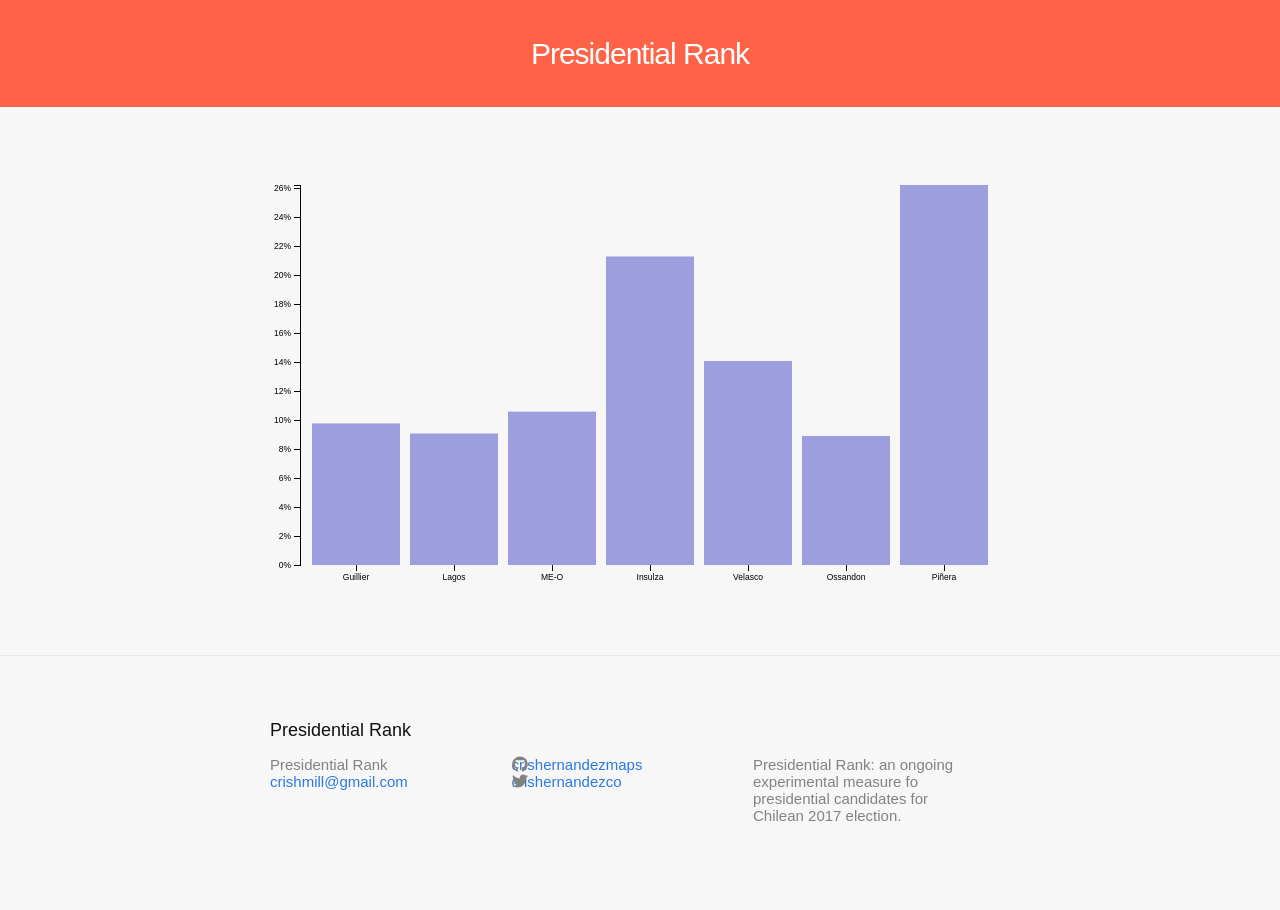
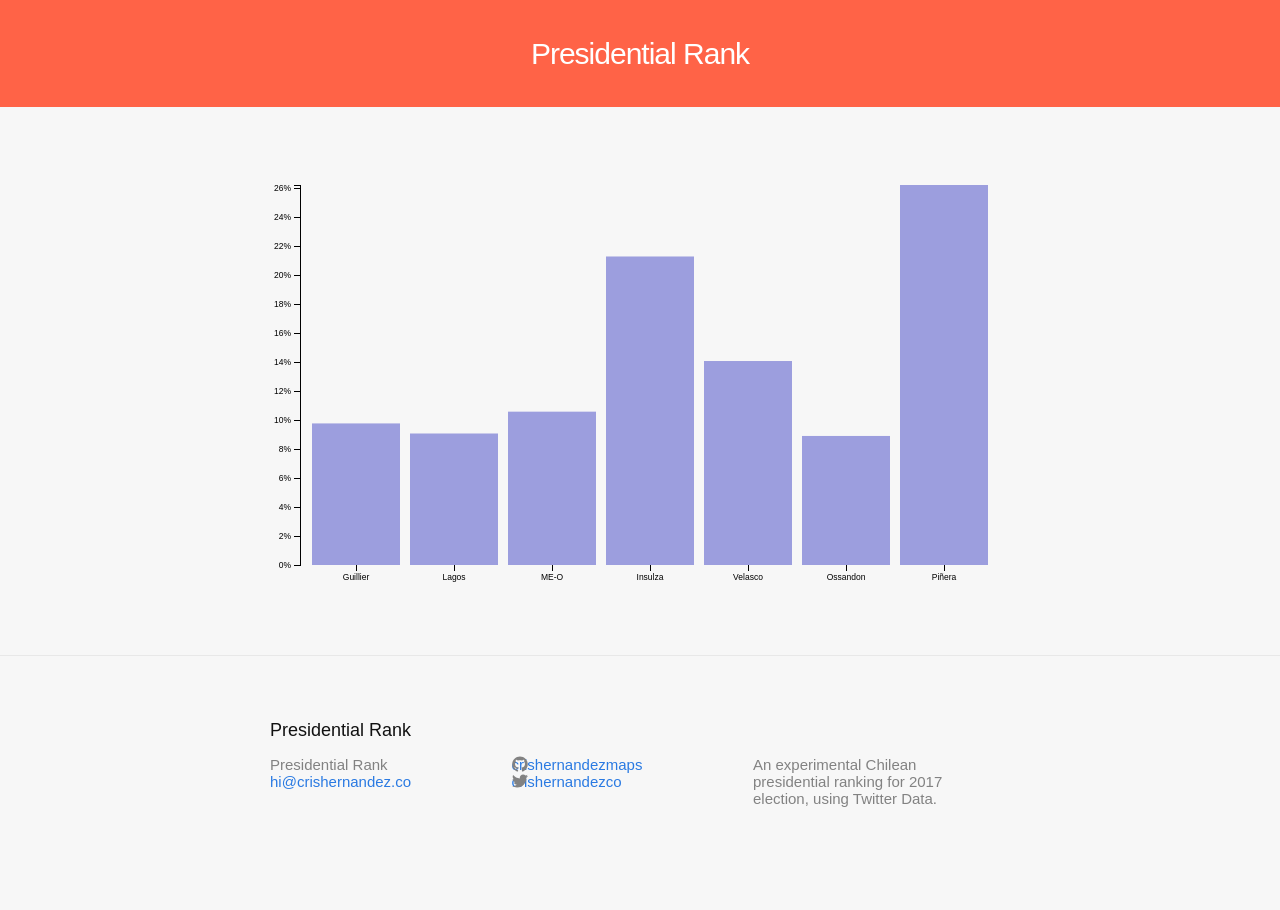
Before and after one commit to crishernandezmaps/presrank, a Jekyll site: the page built from index.html, in a window 1280 px wide. Built offline with Jekyll 4.4.1, drawn with Linux system fonts in a browser that asks for light colours.

Commit message:
fixing footer

```diff
--- a/_config.yml
+++ b/_config.yml
@@ -7,8 +7,8 @@
 
 # Site settings
 title: "Presidential Rank"
-email: crishmill@gmail.com
-description: "Presidential Rank: an ongoing experimental measure fo presidential candidates for Chilean 2017 election."
+email: hi@crishernandez.co
+description: "An experimental Chilean presidential ranking for 2017 election, using Twitter Data."
 baseurl: "" # the subpath of your site, e.g. /blog
 # url: "http://yourdomain.com" # the base hostname & protocol for your site
 twitter_username: crishernandezco
```
